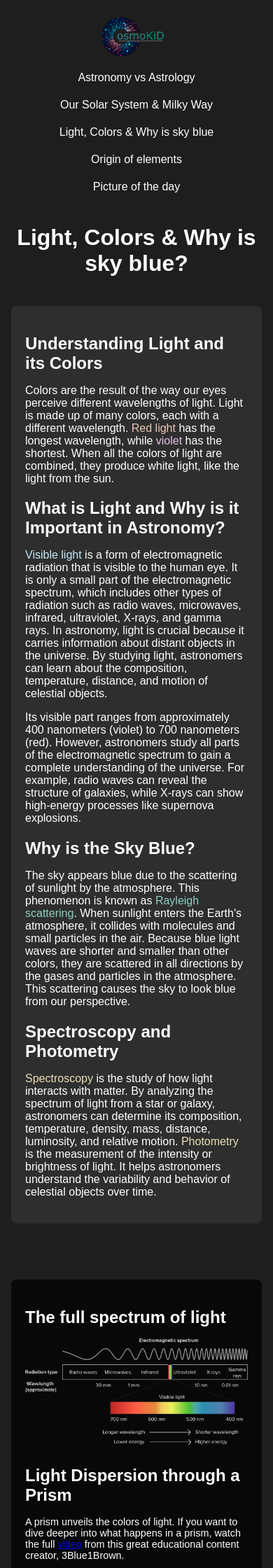
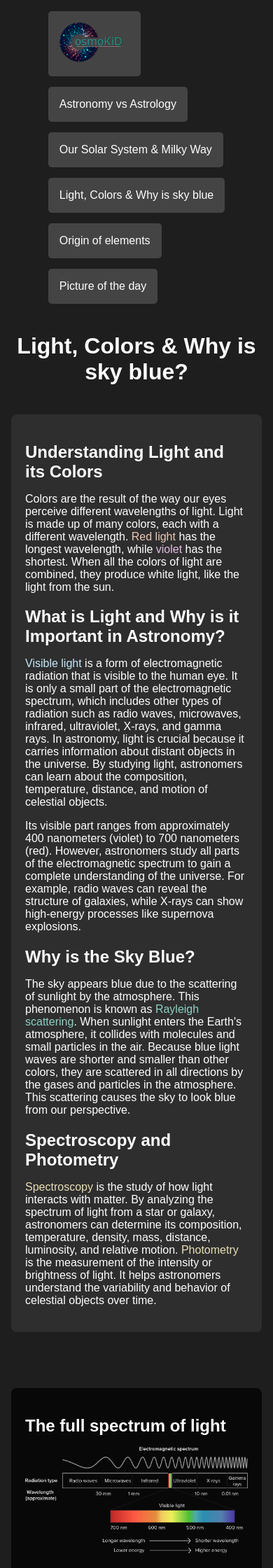
Before and after one commit to forusovam46/CosmoKiD, a Flask app: page /light in a window 390 px wide. Shown: the top 2240 px of the page at 70% size. Run offline with Flask 3, Linux system fonts and the light colour scheme.

Commit message:
Add nav button design for mobile devices for better visibility

```diff
--- a/static/css/styles.css
+++ b/static/css/styles.css
@@ -15,8 +15,9 @@
 .note {
     color: #888888;
     font-size: 0.9em;
+    max-width: 600px;
+    margin: 0 auto;
 }
-
 
 /* Navigation */
 nav {
@@ -167,7 +168,7 @@
 /* Video layout */
 .video-container {
     position: relative;
-    padding-bottom: 56.25%;
+    padding-bottom: 56.25%; /* 16:9 aspect ratio */
     height: 0;
     overflow: hidden;
     max-width: 100%;
@@ -182,7 +183,7 @@
     height: 100%;
 }
 
-/* APOD -  Astronomy Picture of the Day*/
+/* APOD -  Astronomy Picture of the Day */
 .apod-video {
     width: 90%;
     height: auto;
@@ -205,7 +206,25 @@
 @media (max-width: 768px) {
     nav ul {
         flex-direction: column;
-        gap: 5px;
+        gap: 10px;
+    }
+
+    nav ul li {
+        width: 100%;
+        text-align: center;
+    }
+
+    nav ul li a {
+        display: block;
+        padding: 1rem;
+        background-color: #444444;
+        color: #FFFFFF;
+        border-radius: 5px;
+        margin-bottom: 5px;
+    }
+
+    nav ul li a:hover {
+        background-color: #575757;
     }
 
     .two-column-layout {
@@ -222,5 +241,16 @@
 
     .note, .column, .apod-content {
         text-align: center;
+        max-width: 100%;
+        margin-left: auto;
+        margin-right: auto;
+    }
+
+    .note {
+        max-width: 90%;
+    }
+
+    .image-medium {
+        max-width: 90%;
     }
 }
--- a/templates/index.html
+++ b/templates/index.html
@@ -8,8 +8,7 @@
 
     <!-- Note -->
     <div class="note">
-        <p>This toy project lives on <a href="https://github.com/forusovam46/CosmoKiD" target="_blank">GitHub</a> and was a Final Project of <a href="https://pll.harvard.edu/course/cs50-introduction-computer-science" target="_blank">CS50</a>, Harvard University's online course of Computer Science.</p>
-        <p>It is meant to be a fun toy mini Astro Webpage for young cosmic enthusiasts that might get extended in the future.</p>
+        <p>This toy project lives on <a href="https://github.com/forusovam46/CosmoKiD" target="_blank">GitHub</a> and was a Final Project of <a href="https://pll.harvard.edu/course/cs50-introduction-computer-science" target="_blank">CS50</a>, Harvard University's online course of Computer Science. It is meant to be a fun toy mini Astro Webpage for young cosmic enthusiasts that might get extended in the future.</p>
         <p>This webpage is somewhat part of a series, following my previous more complex Python package, <a href="https://github.com/forusovam46/H5CosmoKit" target="_blank">H5CosmoKit</a>.</p>
     </div>
 {% endblock %}
```
